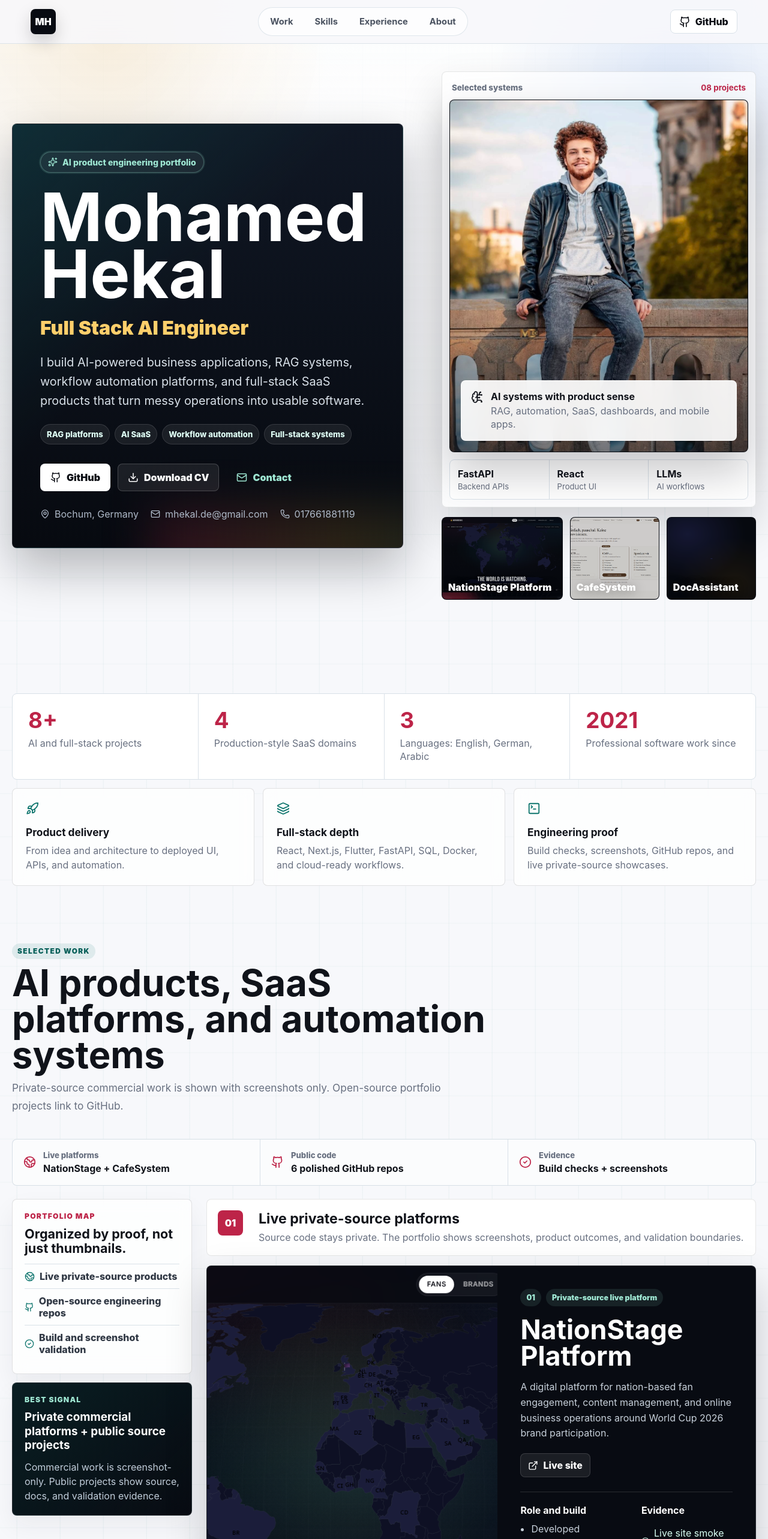
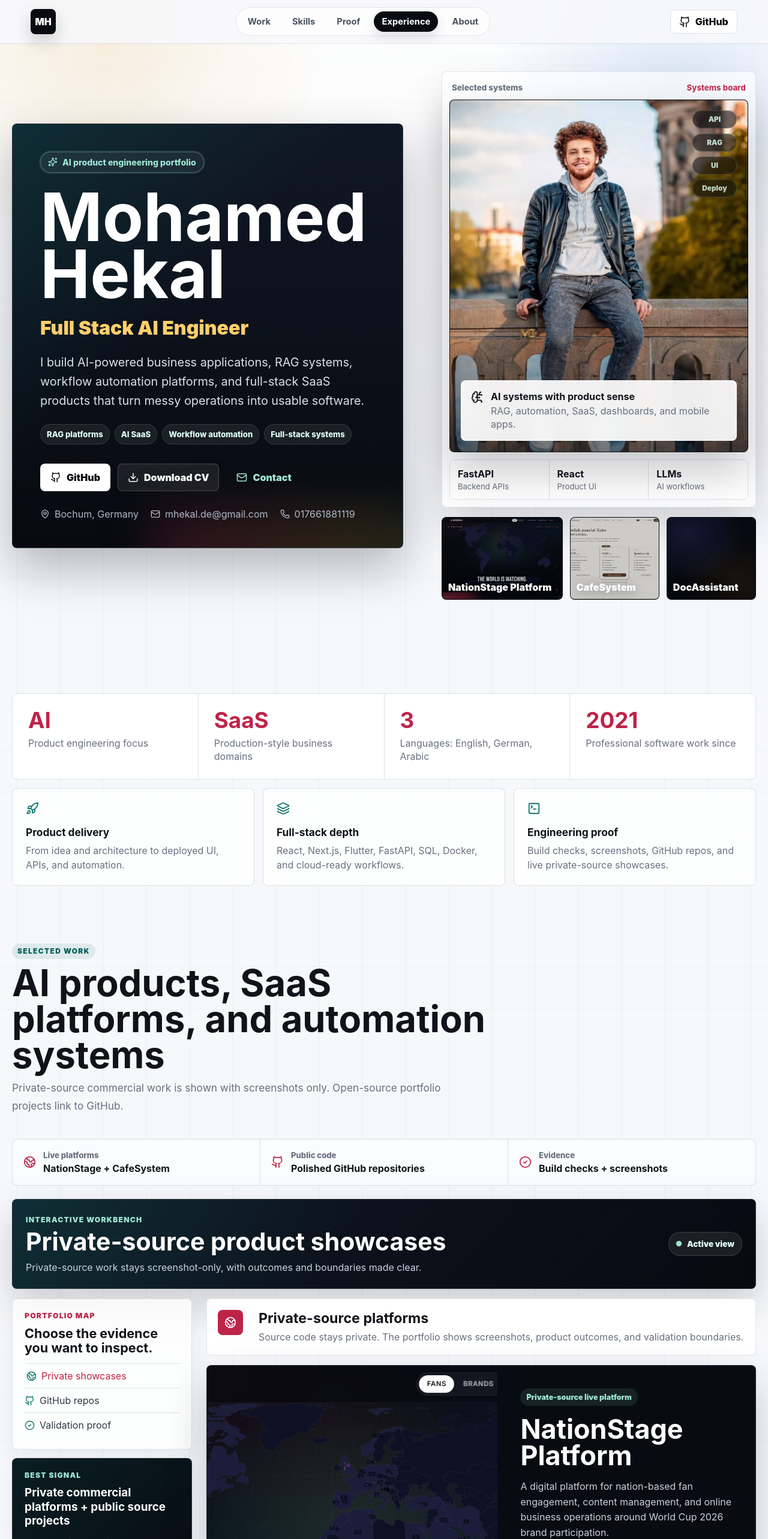
Before and after one commit to MoHekal/mohamed-hekal-portfolio, a React (Vite) app: page / in a window 1280 px wide. Shown: the top 2566 px of the page at 60% size. Built offline with nearby package versions, Linux system fonts and the light colour scheme.

Commit message:
Make portfolio workbench dynamic

```diff
--- a/src/data.js
+++ b/src/data.js
@@ -14,8 +14,8 @@ export const profile = {
 };
 
 export const stats = [
-  ["8+", "AI and full-stack projects"],
-  ["4", "Production-style SaaS domains"],
+  ["AI", "Product engineering focus"],
+  ["SaaS", "Production-style business domains"],
   ["3", "Languages: English, German, Arabic"],
   ["2021", "Professional software work since"]
 ];
--- a/src/main.jsx
+++ b/src/main.jsx
@@ -1,4 +1,4 @@
-import React, { useEffect } from "react";
+import React, { useEffect, useState } from "react";
 import { createRoot } from "react-dom/client";
 import {
   BrainCircuit,
@@ -57,9 +57,58 @@ function usePortfolioMotion() {
       { rootMargin: "0px 0px -10% 0px", threshold: 0.14 }
     );
 
+    const observeItems = () => {
+      document.querySelectorAll(".reveal:not(.is-visible), .stagger > *:not(.is-visible)").forEach((item) => observer.observe(item));
+    };
+
     animatedItems.forEach((item) => observer.observe(item));
-    return () => observer.disconnect();
+    const mutations = new MutationObserver(observeItems);
+    mutations.observe(document.body, { childList: true, subtree: true });
+    return () => {
+      observer.disconnect();
+      mutations.disconnect();
+    };
   }, []);
+}
+
+function useScrollState() {
+  const [progress, setProgress] = useState(0);
+  const [activeSection, setActiveSection] = useState("projects");
+
+  useEffect(() => {
+    const sectionIds = ["projects", "skills", "verification", "experience", "about"];
+    let frame = 0;
+
+    const update = () => {
+      const scrollable = document.documentElement.scrollHeight - window.innerHeight;
+      setProgress(scrollable > 0 ? Math.min(window.scrollY / scrollable, 1) : 0);
+
+      const current = sectionIds.find((id) => {
+        const section = document.getElementById(id);
+        if (!section) return false;
+        const rect = section.getBoundingClientRect();
+        return rect.top <= 150 && rect.bottom >= 150;
+      });
+
+      if (current) setActiveSection(current);
+    };
+
+    const onScroll = () => {
+      cancelAnimationFrame(frame);
+      frame = requestAnimationFrame(update);
+    };
+
+    update();
+    window.addEventListener("scroll", onScroll, { passive: true });
+    window.addEventListener("resize", onScroll);
+    return () => {
+      cancelAnimationFrame(frame);
+      window.removeEventListener("scroll", onScroll);
+      window.removeEventListener("resize", onScroll);
+    };
+  }, []);
+
+  return { progress, activeSection };
 }
 
 function Hero() {
@@ -93,7 +142,7 @@ function Hero() {
         <div className="command-card motion-card">
           <div className="command-topline">
             <span>Selected systems</span>
-            <strong>08 projects</strong>
+            <strong>Systems board</strong>
           </div>
           <div className="portrait-wrap">
             <img src={assetPath(profile.photo)} alt="Mohamed Hekal portrait" />
@@ -103,6 +152,12 @@ function Hero() {
                 <strong>AI systems with product sense</strong>
                 <span>RAG, automation, SaaS, dashboards, and mobile apps.</span>
               </div>
+            </div>
+            <div className="signal-board" aria-hidden="true">
+              <span>API</span>
+              <span>RAG</span>
+              <span>UI</span>
+              <span>Deploy</span>
             </div>
           </div>
           <div className="command-metrics">
@@ -153,14 +208,12 @@ function Stats() {
   );
 }
 
-function ProjectCard({ project, index, compact = false }) {
-  const isFeatured = index < 2;
-
+function ProjectCard({ project, compact = false }) {
   return (
-    <article className={`project-card motion-card ${isFeatured && !compact ? "featured" : ""} ${compact ? "compact" : ""}`}>
+    <article className={`project-card motion-card ${compact ? "compact" : ""}`}>
       <div className="project-image">
         <img src={assetPath(project.image)} alt={`${project.title} screenshot`} loading="lazy" />
-        <span>{String(index + 1).padStart(2, "0")} / {project.type}</span>
+        <span>{project.type}</span>
       </div>
       <div className="project-body">
         <div className="project-title-row">
@@ -196,15 +249,25 @@ function ProjectCard({ project, index, compact = false }) {
   );
 }
 
-function WorkIndex() {
+function WorkIndex({ activeMode, onModeChange }) {
+  const modes = [
+    { id: "showcase", label: "Private showcases", icon: Globe2 },
+    { id: "github", label: "GitHub repos", icon: Github },
+    { id: "proof", label: "Validation proof", icon: CheckCircle2 }
+  ];
+
   return (
     <aside className="work-index reveal" aria-label="Work organization">
       <div className="work-index-card">
         <span className="index-label">Portfolio map</span>
-        <h3>Organized by proof, not just thumbnails.</h3>
-        <a href="#live-work"><Globe2 size={17} /> Live private-source products</a>
-        <a href="#open-source"><Github size={17} /> Open-source engineering repos</a>
-        <a href="#verification"><CheckCircle2 size={17} /> Build and screenshot validation</a>
+        <h3>Choose the evidence you want to inspect.</h3>
+        <div className="work-mode-list">
+          {modes.map(({ id, label, icon: Icon }) => (
+            <button className={activeMode === id ? "active" : ""} type="button" onClick={() => onModeChange(id)} key={id}>
+              <Icon size={17} /> {label}
+            </button>
+          ))}
+        </div>
       </div>
       <div className="work-index-card dark">
         <span className="index-label">Best signal</span>
@@ -215,7 +278,7 @@ function WorkIndex() {
   );
 }
 
-function FeaturedCaseStudy({ project, index }) {
+function FeaturedCaseStudy({ project }) {
   return (
     <article className="case-study motion-card reveal">
       <div className="case-visual">
@@ -223,7 +286,6 @@ function FeaturedCaseStudy({ project, index }) {
       </div>
       <div className="case-content">
         <div className="case-meta">
-          <span>{String(index + 1).padStart(2, "0")}</span>
           <span>{project.type}</span>
         </div>
         <h3>{project.title}</h3>
@@ -255,9 +317,33 @@ function FeaturedCaseStudy({ project, index }) {
   );
 }
 
+function WorkProofPanel({ items }) {
+  return (
+    <div className="proof-board mode-pane">
+      {items.map((project) => (
+        <article className="proof-card motion-card" key={project.title}>
+          <div>
+            <span>{project.source ? "Public repository" : "Private showcase"}</span>
+            <h3>{project.title}</h3>
+          </div>
+          <ul className="checks">
+            {project.tests.map((item) => <li key={item}><CheckCircle2 size={15} /> {item}</li>)}
+          </ul>
+        </article>
+      ))}
+    </div>
+  );
+}
+
 function Projects() {
+  const [activeMode, setActiveMode] = useState("showcase");
   const liveProjects = projects.filter((project) => project.live || project.privateShowcase);
   const sourceProjects = projects.filter((project) => project.source);
+  const modeCopy = {
+    showcase: "Private-source work stays screenshot-only, with outcomes and boundaries made clear.",
+    github: "Public repositories are grouped as engineering evidence with screenshots, docs, and validation notes.",
+    proof: "Validation cards show how each project was checked before being presented in the portfolio."
+  };
 
   return (
     <section id="projects">
@@ -266,38 +352,63 @@ function Projects() {
       </SectionHeading>
       <div className="project-feature-strip stagger">
         <div><Globe2 size={21} /><span>Live platforms</span><strong>NationStage + CafeSystem</strong></div>
-        <div><Github size={21} /><span>Public code</span><strong>6 polished GitHub repos</strong></div>
+        <div><Github size={21} /><span>Public code</span><strong>Polished GitHub repositories</strong></div>
         <div><CheckCircle2 size={21} /><span>Evidence</span><strong>Build checks + screenshots</strong></div>
       </div>
+      <div className="workbench">
+        <div className="workbench-top reveal">
+          <div>
+            <span>Interactive workbench</span>
+            <h3>{activeMode === "showcase" ? "Private-source product showcases" : activeMode === "github" ? "Public engineering portfolio" : "Build and screenshot validation"}</h3>
+            <p>{modeCopy[activeMode]}</p>
+          </div>
+          <div className="workbench-status">
+            <span />
+            Active view
+          </div>
+        </div>
+      </div>
       <div className="work-layout">
-        <WorkIndex />
+        <WorkIndex activeMode={activeMode} onModeChange={setActiveMode} />
         <div className="work-content">
-          <div id="live-work" className="work-cluster">
+          {activeMode === "showcase" ? <div id="live-work" className="work-cluster mode-pane" key="showcase">
             <div className="cluster-heading reveal">
-              <span>01</span>
+              <span><Globe2 size={20} /></span>
               <div>
-                <h3>Live private-source platforms</h3>
+                <h3>Private-source platforms</h3>
                 <p>Source code stays private. The portfolio shows screenshots, product outcomes, and validation boundaries.</p>
               </div>
             </div>
-            {liveProjects.map((project, index) => (
-              <FeaturedCaseStudy project={project} index={index} key={project.title} />
+            {liveProjects.map((project) => (
+              <FeaturedCaseStudy project={project} key={project.title} />
             ))}
-          </div>
-          <div id="open-source" className="work-cluster">
+          </div> : null}
+
+          {activeMode === "github" ? <div id="open-source" className="work-cluster mode-pane" key="github">
             <div className="cluster-heading reveal">
-              <span>02</span>
+              <span><Github size={20} /></span>
               <div>
                 <h3>Open-source engineering portfolio</h3>
                 <p>Public GitHub repos with cleaned READMEs, source links, screenshots, and build evidence.</p>
               </div>
             </div>
             <div className="projects-grid stagger">
-              {sourceProjects.map((project, index) => (
-                <ProjectCard project={project} index={index + liveProjects.length} compact key={project.title} />
+              {sourceProjects.map((project) => (
+                <ProjectCard project={project} compact key={project.title} />
               ))}
             </div>
-          </div>
+          </div> : null}
+
+          {activeMode === "proof" ? <div id="work-proof" className="work-cluster mode-pane" key="proof">
+            <div className="cluster-heading reveal">
+              <span><CheckCircle2 size={20} /></span>
+              <div>
+                <h3>Validation proof</h3>
+                <p>Build checks, screenshot captures, smoke tests, and source review signals grouped by project.</p>
+              </div>
+            </div>
+            <WorkProofPanel items={[...liveProjects, ...sourceProjects]} />
+          </div> : null}
         </div>
       </div>
     </section>
@@ -394,16 +505,24 @@ function About() {
 
 function App() {
   usePortfolioMotion();
+  const { progress, activeSection } = useScrollState();
+  const navItems = [
+    ["projects", "Work"],
+    ["skills", "Skills"],
+    ["verification", "Proof"],
+    ["experience", "Experience"],
+    ["about", "About"]
+  ];
 
   return (
     <>
+      <div className="scroll-progress" style={{ transform: `scaleX(${progress})` }} />
       <header className="site-header">
         <a href="#top" className="brand">MH</a>
         <nav>
-          <a href="#projects">Work</a>
-          <a href="#skills">Skills</a>
-          <a href="#experience">Experience</a>
-          <a href="#about">About</a>
+          {navItems.map(([id, label]) => (
+            <a className={activeSection === id ? "active" : ""} href={`#${id}`} key={id}>{label}</a>
+          ))}
         </nav>
         <a href={profile.github} target="_blank" rel="noreferrer"><Github size={19} /> GitHub</a>
       </header>
--- a/src/styles.css
+++ b/src/styles.css
@@ -99,6 +99,29 @@ body::after {
   }
 }
 
+@keyframes pane-in {
+  from {
+    opacity: 0;
+    transform: translateY(18px) scale(0.99);
+  }
+  to {
+    opacity: 1;
+    transform: translateY(0) scale(1);
+  }
+}
+
+@keyframes signal-pulse {
+  0%,
+  100% {
+    opacity: 0.78;
+    transform: translateY(0);
+  }
+  50% {
+    opacity: 1;
+    transform: translateY(-4px);
+  }
+}
+
 .reveal,
 .stagger > * {
   opacity: 0;
@@ -143,6 +166,16 @@ body::after {
 
 .motion-card:hover {
   transform: translateY(-4px);
+}
+
+.scroll-progress {
+  position: fixed;
+  inset: 0 0 auto;
+  z-index: 60;
+  height: 3px;
+  transform-origin: left center;
+  background: linear-gradient(90deg, var(--teal), var(--amber), var(--red));
+  box-shadow: 0 0 18px rgba(15, 118, 110, 0.28);
 }
 
 a {
@@ -217,6 +250,12 @@ p {
   background: var(--night);
   color: white;
   transform: translateY(-1px);
+}
+
+.site-header nav a.active {
+  background: var(--night);
+  color: white;
+  box-shadow: 0 8px 18px rgba(8, 11, 18, 0.12);
 }
 
 .site-header > a:last-child {
@@ -456,6 +495,41 @@ main {
   background: linear-gradient(180deg, transparent 48%, rgba(8, 11, 18, 0.54));
 }
 
+.signal-board {
+  position: absolute;
+  z-index: 2;
+  top: 18px;
+  right: 18px;
+  display: grid;
+  gap: 8px;
+}
+
+.signal-board span {
+  min-width: 74px;
+  padding: 7px 10px;
+  border-radius: 999px;
+  color: #dffef5;
+  background: rgba(8, 11, 18, 0.66);
+  border: 1px solid rgba(158, 230, 210, 0.22);
+  backdrop-filter: blur(10px);
+  font-size: 0.74rem;
+  font-weight: 900;
+  text-align: center;
+  animation: signal-pulse 3.2s ease-in-out infinite;
+}
+
+.signal-board span:nth-child(2) {
+  animation-delay: 250ms;
+}
+
+.signal-board span:nth-child(3) {
+  animation-delay: 500ms;
+}
+
+.signal-board span:nth-child(4) {
+  animation-delay: 750ms;
+}
+
 .portrait-card {
   position: absolute;
   z-index: 1;
@@ -720,6 +794,69 @@ section {
   font-size: 1rem;
 }
 
+.workbench {
+  margin-bottom: 16px;
+}
+
+.workbench-top {
+  display: flex;
+  justify-content: space-between;
+  gap: 18px;
+  align-items: center;
+  padding: 22px;
+  border-radius: var(--radius);
+  color: white;
+  background:
+    linear-gradient(120deg, rgba(15, 118, 110, 0.24), transparent 46%),
+    linear-gradient(135deg, #101724, #070a10);
+  border: 1px solid rgba(255, 255, 255, 0.12);
+  box-shadow: 0 26px 64px rgba(8, 11, 18, 0.18);
+}
+
+.workbench-top span {
+  color: var(--mint);
+  font-size: 0.76rem;
+  font-weight: 950;
+  letter-spacing: 0.1em;
+  text-transform: uppercase;
+}
+
+.workbench-top h3 {
+  margin: 8px 0 0;
+  font-size: clamp(1.7rem, 3.2vw, 3rem);
+  line-height: 1;
+}
+
+.workbench-top p {
+  max-width: 740px;
+  margin: 10px 0 0;
+  color: #c8d2df;
+  line-height: 1.56;
+}
+
+.workbench-status {
+  display: inline-flex;
+  align-items: center;
+  gap: 9px;
+  flex-shrink: 0;
+  min-height: 40px;
+  padding: 10px 12px;
+  border-radius: 999px;
+  color: #dffef5;
+  background: rgba(255, 255, 255, 0.08);
+  border: 1px solid rgba(255, 255, 255, 0.14);
+  font-size: 0.84rem;
+  font-weight: 900;
+}
+
+.workbench-status span {
+  width: 9px;
+  height: 9px;
+  border-radius: 999px;
+  background: var(--mint);
+  animation: pulse-ring 2.4s ease-in-out infinite;
+}
+
 .work-layout {
   display: grid;
   grid-template-columns: 300px minmax(0, 1fr);
@@ -776,21 +913,44 @@ section {
   line-height: 1.12;
 }
 
-.work-index-card a {
+.work-index-card a,
+.work-mode-list button {
   display: flex;
   align-items: center;
   gap: 8px;
+  width: 100%;
   padding: 10px 0;
   color: #313945;
   border-top: 1px solid var(--line);
   font-weight: 800;
 }
 
+.work-mode-list {
+  display: grid;
+}
+
+.work-mode-list button {
+  border-right: 0;
+  border-bottom: 0;
+  border-left: 0;
+  border-radius: 0;
+  background: transparent;
+  font: inherit;
+  text-align: left;
+  cursor: pointer;
+  transition: color 160ms ease, transform 160ms ease;
+}
+
+.work-mode-list button:hover,
+.work-mode-list button.active,
 .work-index-card a:hover {
   color: var(--red);
-}
-
-.work-index-card a svg {
+  transform: translateX(3px);
+}
+
+.work-mode-list button.active svg,
+.work-index-card a svg,
+.work-mode-list button svg {
   color: var(--teal);
 }
 
@@ -816,6 +976,10 @@ section {
   gap: 28px;
 }
 
+.mode-pane {
+  animation: pane-in 440ms cubic-bezier(0.22, 1, 0.36, 1);
+}
+
 .work-cluster {
   display: grid;
   gap: 16px;
@@ -841,6 +1005,10 @@ section {
   color: white;
   background: var(--red);
   font-weight: 950;
+}
+
+.cluster-heading > span svg {
+  color: white;
 }
 
 .cluster-heading h3 {
@@ -1221,6 +1389,36 @@ li {
   color: #d8fff2;
 }
 
+.proof-board {
+  display: grid;
+  grid-template-columns: repeat(2, minmax(0, 1fr));
+  gap: 14px;
+}
+
+.proof-card {
+  display: grid;
+  gap: 18px;
+  padding: 22px;
+  border-radius: var(--radius);
+  border: 1px solid rgba(16, 19, 26, 0.12);
+  background: rgba(255, 255, 255, 0.82);
+  box-shadow: 0 18px 42px rgba(26, 37, 55, 0.08);
+  backdrop-filter: blur(10px);
+}
+
+.proof-card > div > span {
+  color: var(--teal);
+  font-size: 0.76rem;
+  font-weight: 950;
+  letter-spacing: 0.08em;
+  text-transform: uppercase;
+}
+
+.proof-card h3 {
+  margin: 8px 0 0;
+  font-size: 1.35rem;
+}
+
 .band {
   margin-left: calc(50% - 50vw);
   margin-right: calc(50% - 50vw);
@@ -1446,16 +1644,12 @@ footer strong {
   .stats-grid,
   .skills-grid,
   .verification-table,
+  .proof-board,
   .project-feature-strip,
   .impact-grid {
     grid-template-columns: repeat(2, 1fr);
   }
 
-  .project-card,
-  .project-card.featured {
-    grid-column: span 6;
-  }
-
   .project-card.featured {
     grid-template-columns: 1fr;
   }
@@ -1467,10 +1661,27 @@ footer strong {
 
 @media (max-width: 700px) {
   .site-header {
-    grid-template-columns: auto 1fr;
+    grid-template-columns: auto auto;
+    gap: 10px;
+    padding: 12px;
   }
 
   .site-header nav {
+    grid-column: 1 / -1;
+    justify-self: stretch;
+    display: flex;
+    justify-content: center;
+    gap: 4px;
+    overflow-x: auto;
+    scrollbar-width: none;
+  }
+
+  .site-header nav a {
+    padding: 8px 9px;
+    font-size: 0.82rem;
+  }
+
+  .site-header nav::-webkit-scrollbar {
     display: none;
   }
 
@@ -1501,12 +1712,33 @@ footer strong {
 
   .portrait-wrap {
     min-height: 430px;
+  }
+
+  .signal-board {
+    top: 12px;
+    right: 12px;
+  }
+
+  .signal-board span {
+    min-width: 58px;
+    padding: 6px 8px;
+    font-size: 0.68rem;
+  }
+
+  .workbench-top {
+    align-items: flex-start;
+    flex-direction: column;
+  }
+
+  .workbench-status {
+    align-self: flex-start;
   }
 
   .hero-proof,
   .stats-grid,
   .skills-grid,
   .verification-table,
+  .proof-board,
   .project-feature-strip,
   .impact-grid,
   .projects-grid,
```
